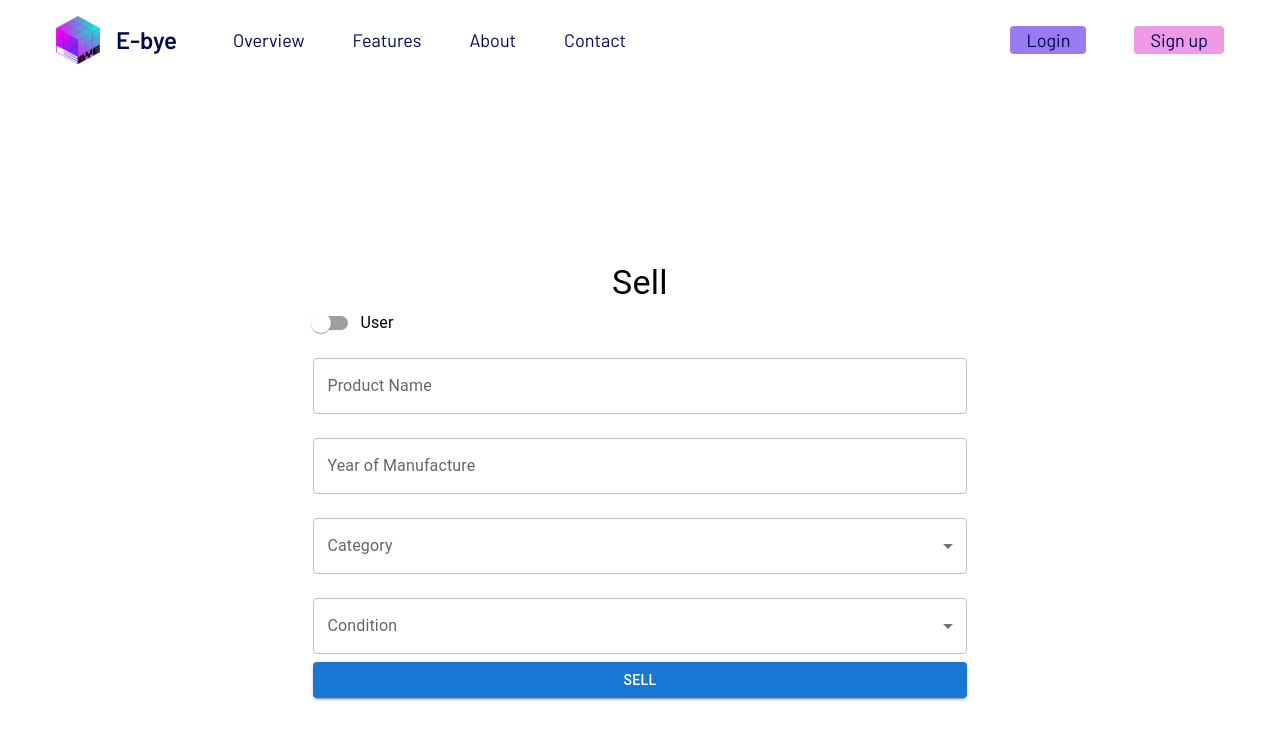
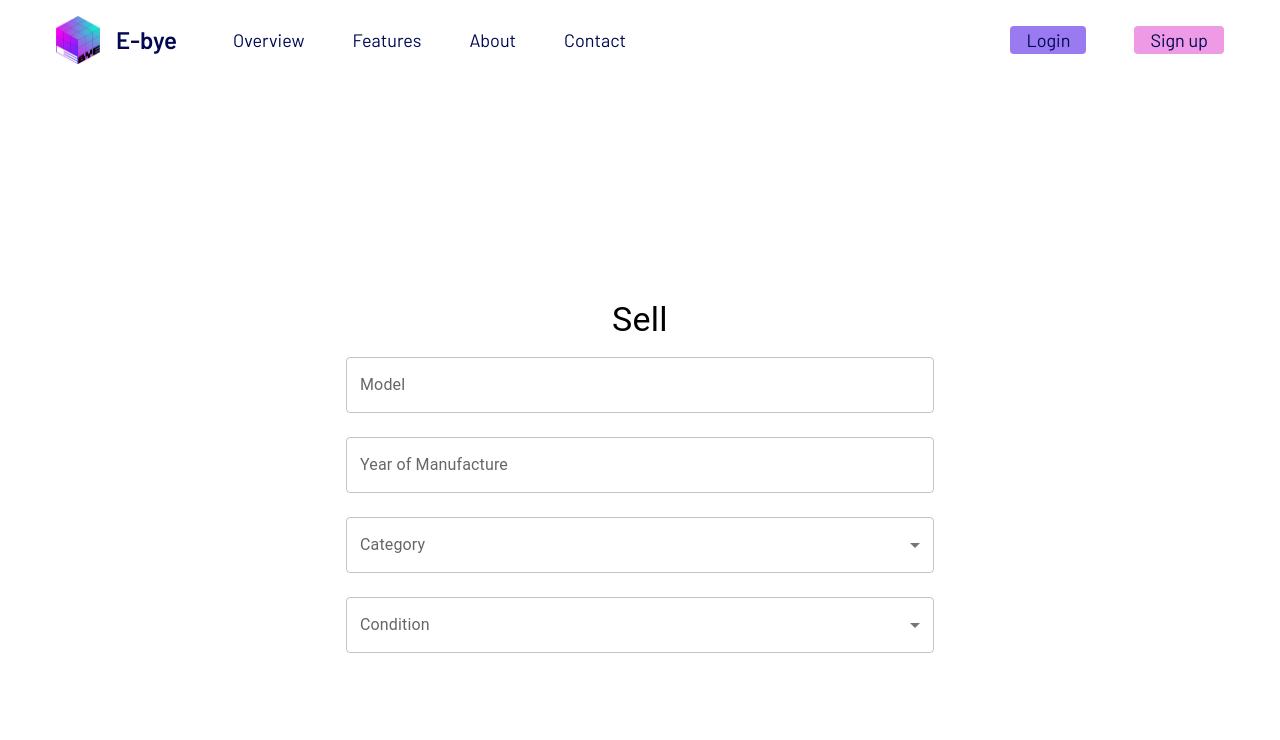
Before and after one commit to Tanaykmr/ebye, a React (Vite) app: page /Sell in a window 1280 px wide. Shown: the top 740 px of the page. Built offline with nearby package versions, Linux system fonts and the light colour scheme.

Commit message:
cleaned sell.jsx

```diff
--- a/src/components/User/Sell.jsx
+++ b/src/components/User/Sell.jsx
@@ -2,26 +2,28 @@ import React, { useState } from 'react';
 import { FormControlLabel, FormGroup, Switch, TextField, Button, MenuItem, Typography } from '@mui/material';
 
 const Sell = () => {
-  const [mode, setMode] = useState('User');
+  // const [mode, setMode] = useState('User');
 
-  const handleModeChange = () => {
-    setMode(mode === 'User' ? 'Organization' : 'User');
-  };
+
+  // const handleModeChange = () => {
+  //   setMode(mode === 'User' ? 'Organization' : 'User');
+  // };
 
 
   return (
     <div style={{ display: 'flex', justifyContent: 'center', alignItems: 'center', height: '100vh' }}>
       <form>
         <Typography variant="h4" align="center">Sell</Typography>
-        <FormGroup>
+        {/* <FormGroup>
           <FormControlLabel
             control={<Switch checked={mode === 'Organization'} onChange={handleModeChange} />}
             label={mode === 'User' ? 'User' : 'Organization'}
           />
-        </FormGroup>
-        {mode === 'User' ? (
+        </FormGroup> */}
+        {/* {mode === 'User' ? (
+           */}
           <>
-            <TextField label="Product Name" variant="outlined" fullWidth margin="normal" />
+            <TextField label="Model" variant="outlined" fullWidth margin="normal" />
             <TextField label="Year of Manufacture" type="number" variant="outlined" fullWidth margin="normal" />
             <TextField
               select
@@ -48,7 +50,7 @@ const Sell = () => {
               <MenuItem value="mint">Mint</MenuItem>
             </TextField>
           </>
-        ) : (
+        {/* ) : (
           <>
             <TextField label="Organization Name" variant="outlined" fullWidth margin="normal" />
             <TextField label="Product Name" variant="outlined" fullWidth margin="normal" />
@@ -84,7 +86,7 @@ const Sell = () => {
         )}
         <Button type="submit" variant="contained" color="primary" fullWidth>
           Sell
-        </Button>
+        </Button> */}
       </form>
     </div>
   );
```
